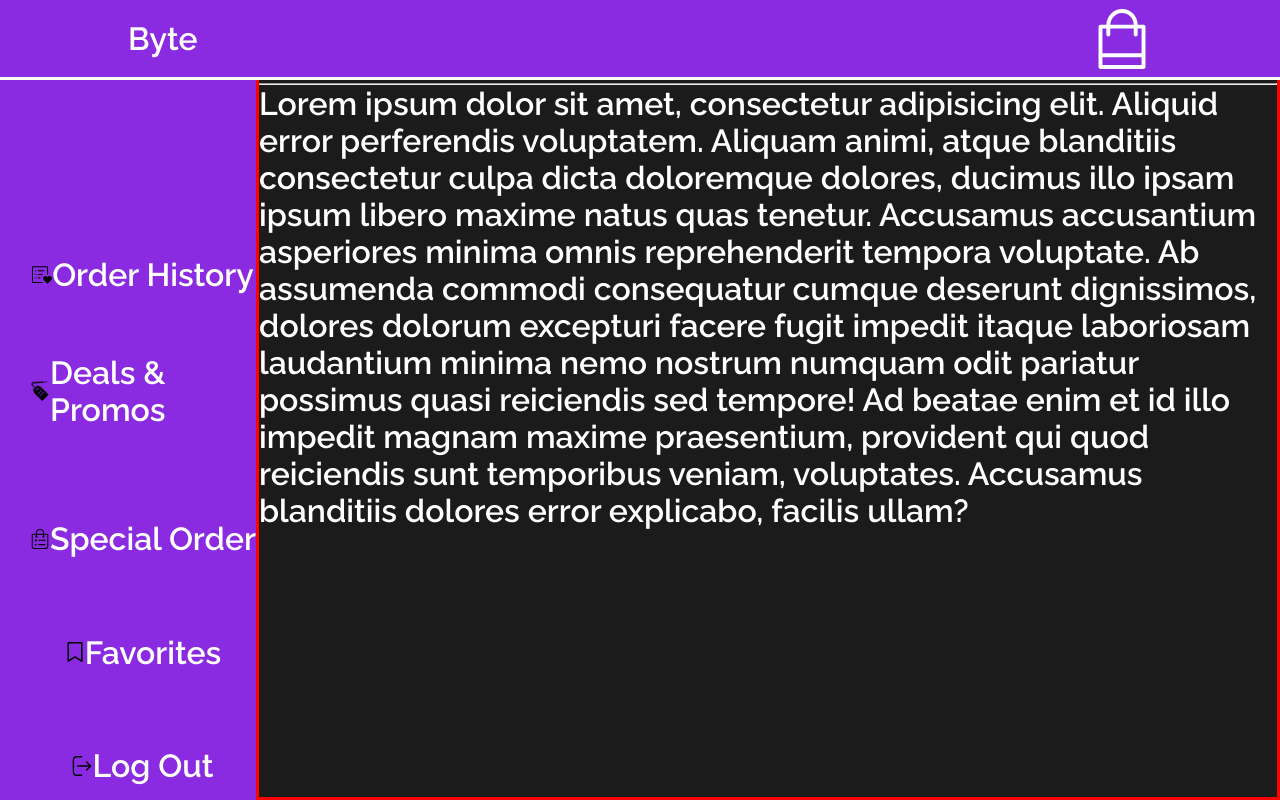
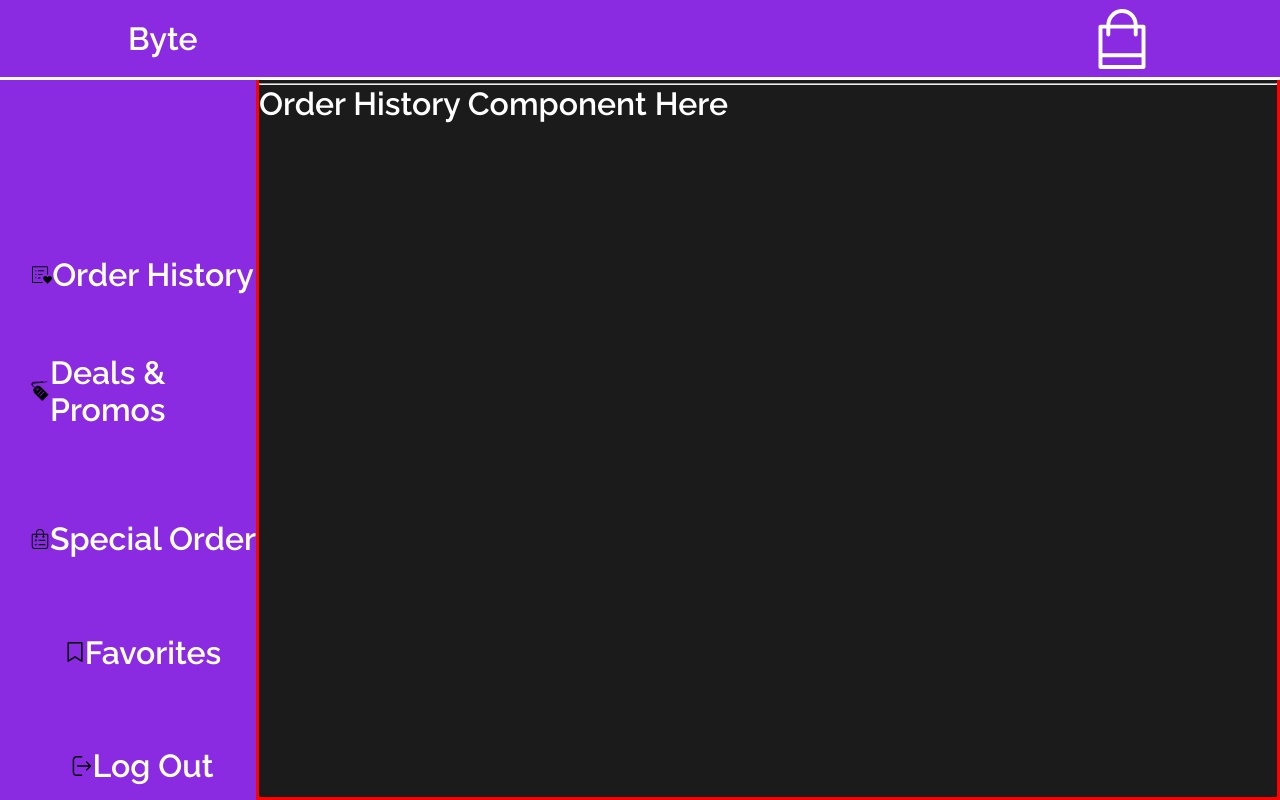
Before and after one commit to Doenut999/Byte, a React (Create React App) app: page /order-history in a window 1280 px wide. Built offline with nearby package versions, Linux system fonts and the light colour scheme.

Commit message:
page setup done

```diff
--- a/src/components/Paywall.js
+++ b/src/components/Paywall.js
@@ -1,4 +1,3 @@
-import {Link} from "react-router-dom";
 import Body from "./Body";
 
 const Paywall = () => {
@@ -6,7 +5,7 @@ const Paywall = () => {
     return (
         <>
             <Body>
-                    <h3 style={{color: "white"}}>Lorem ipsum dolor sit amet, consectetur adipisicing elit. Ab aliquam aspernatur commodi consequuntur deleniti doloribus earum eius enim esse et facilis, harum incidunt ipsum laudantium magnam molestiae nam nemo numquam officiis omnis perferendis possimus quibusdam quod ratione recusandae repellendus rerum, sit soluta ut velit veniam voluptate voluptatibus voluptatum. Architecto at autem doloremque molestias nam nemo nesciunt perspiciatis, quia sapiente soluta.</h3>
+                    <h3 style={{color: "white"}}>Sign In or Create a New Account</h3>
             </Body>
         </>
     )
--- a/src/components/SearchAll.js
+++ b/src/components/SearchAll.js
@@ -3,8 +3,8 @@ import styled from "styled-components";
 
 
 const SearchAll = () => {
+
     const SearchText = "Look up, food/drink, item or vendor/store"
-
     return (
         <>
             <SafeSearch>
@@ -23,8 +23,9 @@ const SearchImg =styled.img`
     }
 `
 const SearchInput = styled.input`
-    width: 40vw;
+  width: 40vw;
   outline: transparent;
+  color: #ffffff;
   background-color: transparent;
   border: 1px solid transparent;
 
@@ -38,7 +39,7 @@ const SafeSearch = styled.div`
   padding: 10px;
   border-radius: 18px;
   margin-left: 20vw;
-  border: 1px solid red;
+  border: 1px solid white;
 `
 
 export default SearchAll
--- a/src/pages/Favorites.js
+++ b/src/pages/Favorites.js
@@ -5,8 +5,7 @@ const Favorites = () => {
     return (
         <>
             <Body>
-                <h3 style={{color: "white"}}>Lorem ipsum dolor sit amet, consectetur adipisicing elit. Aperiam blanditiis enim fugit inventore, laudantium libero maiores, molestias nihil nobis quidem quisquam quos ratione velit? Assumenda delectus dolores error ex fugiat hic illum magni minima necessitatibus nesciunt nostrum nulla numquam, pariatur quae quasi recusandae reiciendis reprehenderit repudiandae soluta tenetur ut voluptate!</h3>
-
+                <h3 style={{color: "white"}}>See Your Favorites here</h3>
             </Body>
         </>
     )
--- a/src/pages/OrderHistory.js
+++ b/src/pages/OrderHistory.js
@@ -1,14 +1,14 @@
 import Body from "../components/Body";
 
 const OrderHistory = () => {
+return (
+    <>
+        <Body>
+            <h3 style={{color: "white"}}>Order History Component Here</h3>
 
-    return (
-        <>
-            <Body>
-                    <h3 style={{color: "white"}}>Lorem ipsum dolor sit amet, consectetur adipisicing elit. Aliquid error perferendis voluptatem. Aliquam animi, atque blanditiis consectetur culpa dicta doloremque dolores, ducimus illo ipsam ipsum libero maxime natus quas tenetur. Accusamus accusantium asperiores minima omnis reprehenderit tempora voluptate. Ab assumenda commodi consequatur cumque deserunt dignissimos, dolores dolorum excepturi facere fugit impedit itaque laboriosam laudantium minima nemo nostrum numquam odit pariatur possimus quasi reiciendis sed tempore! Ad beatae enim et id illo impedit magnam maxime praesentium, provident qui quod reiciendis sunt temporibus veniam, voluptates. Accusamus blanditiis dolores error explicabo, facilis ullam?</h3>
-            </Body>
-        </>
-    )
+        </Body>
+    </>
+)
 }
 
 export default OrderHistory
--- a/src/pages/Promotions.js
+++ b/src/pages/Promotions.js
@@ -5,7 +5,7 @@ const Promotions = () => {
     return (
         <>
             <Body>
-                <h3 style={{color: "white"}}>Lorem ipsum dolor sit amet, consectetur adipisicing elit. Cum distinctio excepturi facilis nesciunt veniam. Accusamus accusantium alias aliquam architecto aut beatae cum dicta ea eveniet fugiat id in ipsa iure labore libero magnam magni modi molestiae, nemo neque nobis odio odit omnis porro possimus quaerat quam qui quisquam quo quod rem sint tempore ullam, unde veniam, vitae voluptatem. Adipisci dicta, dignissimos dolore enim esse ex exercitationem hic id ipsum iure nobis officia optio quasi repellendus repudiandae sapiente temporibus ullam voluptatem?</h3>
+                <h3 style={{color: "white"}}>Promotions Component</h3>
             </Body>
         </>
     )
--- a/src/pages/SpecialOrder.js
+++ b/src/pages/SpecialOrder.js
@@ -5,7 +5,7 @@ const SpecialOrder = () => {
     return (
         <>
             <Body>
-                <h3 style={{color: "white"}}> Lorem ipsum dolor sit amet, consectetur adipisicing elit. Amet deleniti earum expedita harum ipsa, molestias necessitatibus nobis quasi quos repellat repudiandae sunt? Adipisci beatae cum dolorem dolores rem? Accusamus ad cumque debitis deleniti dolorem ducimus eaque, eligendi iusto mollitia natus nisi numquam obcaecati, quibusdam reiciendis sed sunt veniam. Ab aut, autem eaque explicabo odio quidem quisquam similique! Architecto minus molestiae nulla numquam vero. Exercitationem iure modi necessitatibus quaerat quo, repellat.</h3>
+                <h3 style={{color: "white"}}>Special Order Component</h3>
             </Body>
         </>
     )
```
